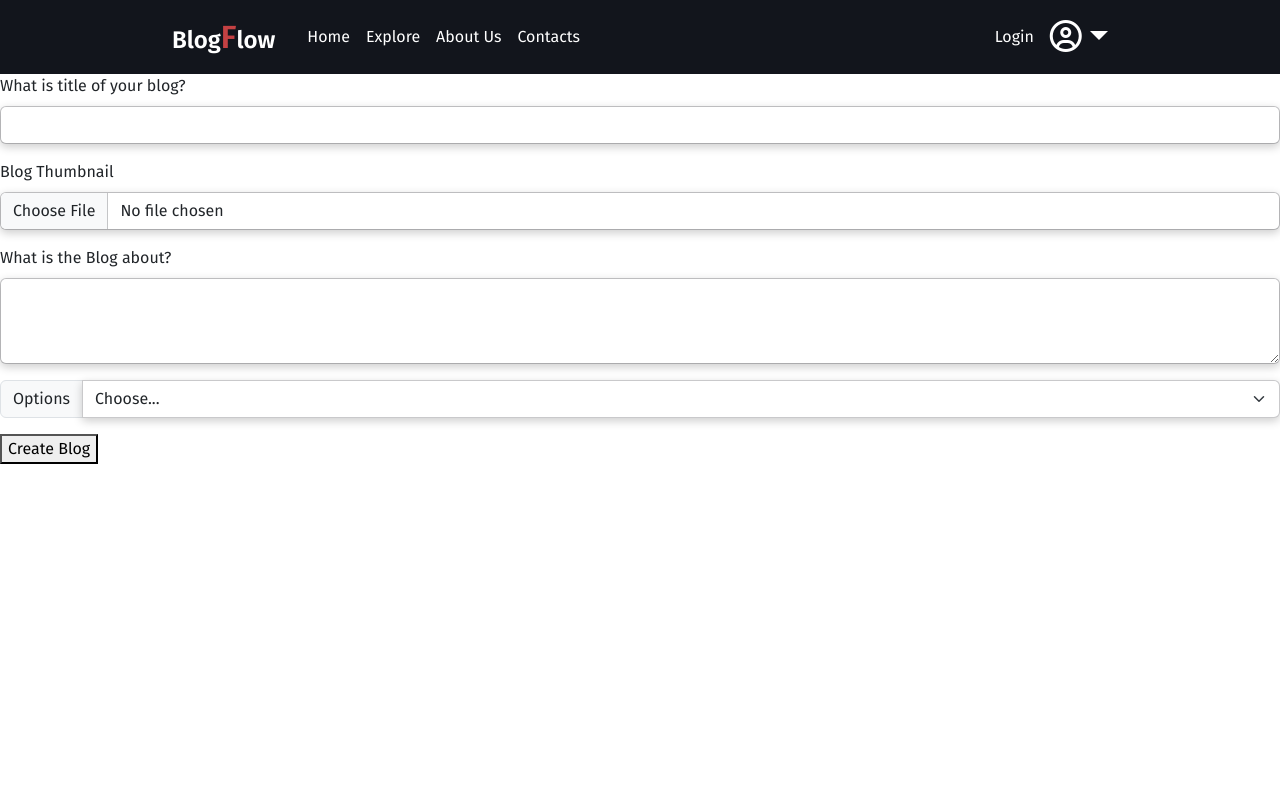
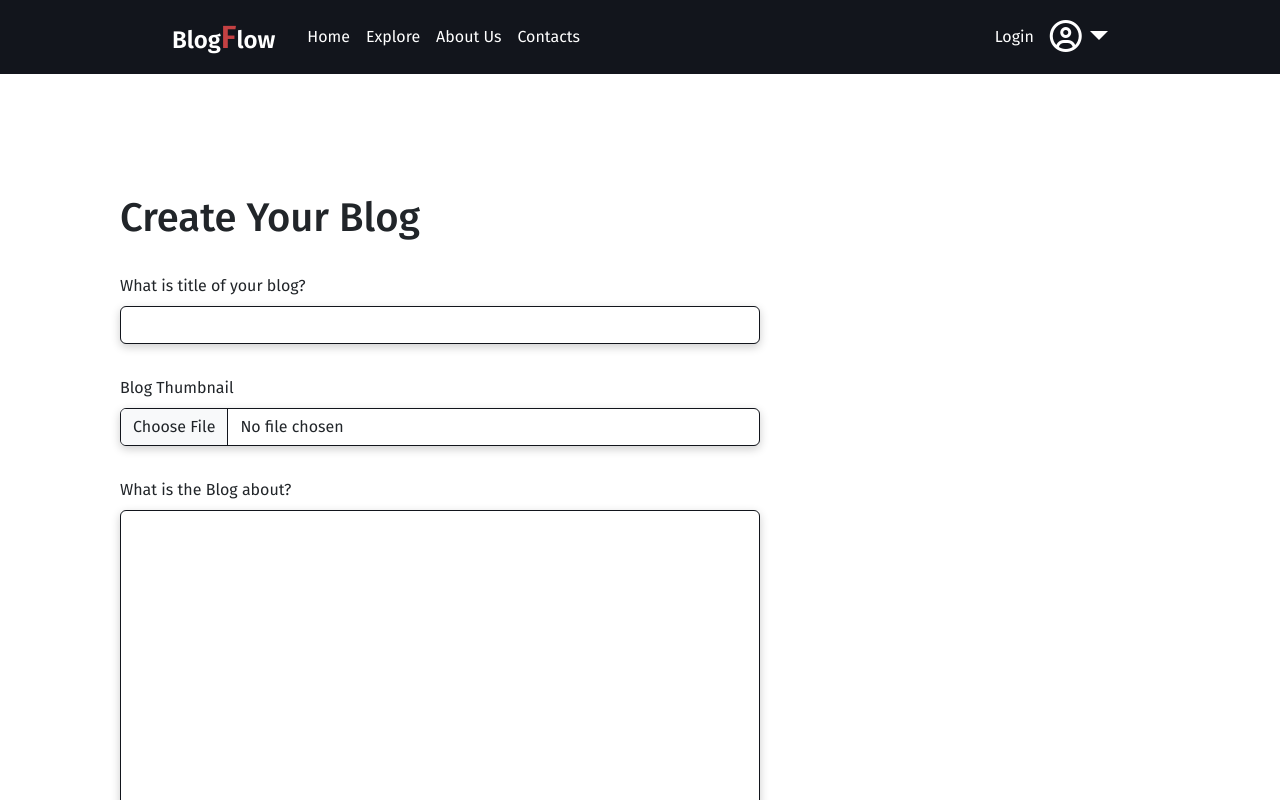
Before and after one commit to SugorDev/blog-flow, a React (Create React App) app: page /create-post in a window 1280 px wide. Shown: the top 800 px of the page. Built offline with nearby package versions, Linux system fonts and the light colour scheme.

Commit message:
refactor creatposts-section

```diff
--- a/package.json
+++ b/package.json
@@ -12,6 +12,7 @@
     "@testing-library/user-event": "^13.5.0",
     "animate.css": "^4.1.1",
     "animate.css-react": "^1.1.0",
+    "quill": "^1.3.6",
     "react": "^18.2.0",
     "react-animation-on-scroll": "^5.1.0",
     "react-dom": "^18.2.0",
--- a/src/components/pages-component/user/CreatePost.js
+++ b/src/components/pages-component/user/CreatePost.js
@@ -1,29 +1,14 @@
+import './create-style.css';
 import Navbar from "../sub-components/Navbar";
-import React, { useState } from 'react';
-import './create-style.css';
+import AboutBlogFlow from '../sub-components/AboutBlogFlow';
 
 export default function CreatePost(){
-    const [title, setTitle] = useState('');
-    const [thumbnail, setThumbnail] = useState('');
-    const [about, setAbout] = useState('');
-    const [tags, setTags] = useState('');
-
-    const handleSubmit = (e) => {
-      e.preventDefault();
-      // Here, you can perform any necessary actions with the blog data (e.g., submit to a server or update state)
-      console.log('Blog submitted:', { title, thumbnail, about, tags });
-      // Reset the form after submission
-      setTitle('');
-      setThumbnail('');
-      setAbout('');
-      setTags('');
-    };
-
     return (
         <>
             <Navbar />
             <div className="create-post-section">
-                <form className="create-form" onSubmit={handleSubmit}>
+                <h1>Create Your Blog</h1>
+                <form className="create-form">
                     <div className="mb-3">
                         <label for="form-blog-title" className="form-label">What is title of your blog?</label>
                         <input type="email" className="form-control" id="form-blog-title" required/>
@@ -34,12 +19,11 @@ export default function CreatePost(){
                     </div>
                     <div className="mb-3">
                         <label for="form-blog-content" className="form-label">What is the Blog about?</label>
-                        <textarea className="form-control" id="form-blog-content" rows="3" required></textarea>
+                        <textarea className="form-control" id="form-blog-content" rows="15" required></textarea>
                     </div>
                     <div className="input-group mb-3">
-                        <label className="input-group-text" for="form-blog-tags">Options</label>
+                        <label className="input-group-text" for="form-blog-tags">Tags</label>
                         <select className="form-select" id="form-blog-tags">
-                            <option selected>Choose...</option>
                             <option value="Lifestyle">Lifestyle</option>
                             <option value="Fashion">Fashion</option>
                             <option value="Technology">Technology</option>
@@ -47,9 +31,10 @@ export default function CreatePost(){
                             <option value="Health">Health</option>
                         </select>
                     </div>
-                    <button type="submit">Create Blog</button>
+                    <button className='create-blog-btn' type="submit">Create Blog</button>
                 </form>
             </div>
+            <AboutBlogFlow />
         </>
     );
 }
--- a/src/components/pages-component/user/create-style.css
+++ b/src/components/pages-component/user/create-style.css
@@ -1,12 +1,29 @@
-
 
 
 .create-form input, .create-form textarea, .create-form select{
     box-shadow: 0 3px 10px rgb(0 0 0 / 0.2);
-    border: 1px solid #12151c3a;
+    border: 1px solid #12151C;
 }
 
-.create-form input:focus, .create-form textarea:focus, .create-form select:focus{
-    box-shadow: 0 0px 14px #12151c3a;
-    border: 1px solid #12151c3a;
+
+.create-post-section{
+    margin-top: 7.5rem;
+    margin-left: 7.5rem;
+    margin-right: 7.5rem;
+    padding-right: 25rem;
+    margin-bottom: 15rem;
 }
+
+.create-form > div{
+    margin-top: 2rem;
+}
+
+.create-blog-btn{
+    padding: 1rem;
+    margin-top: 2rem;
+    padding-left: 2rem;
+    padding-right: 2rem;
+    color: white;
+    border: 1px solid #c44143;
+    background-color: #c44143;
+}
```
Also changed, not shown: 2 other files (tests, documents, lock files or other folders).
